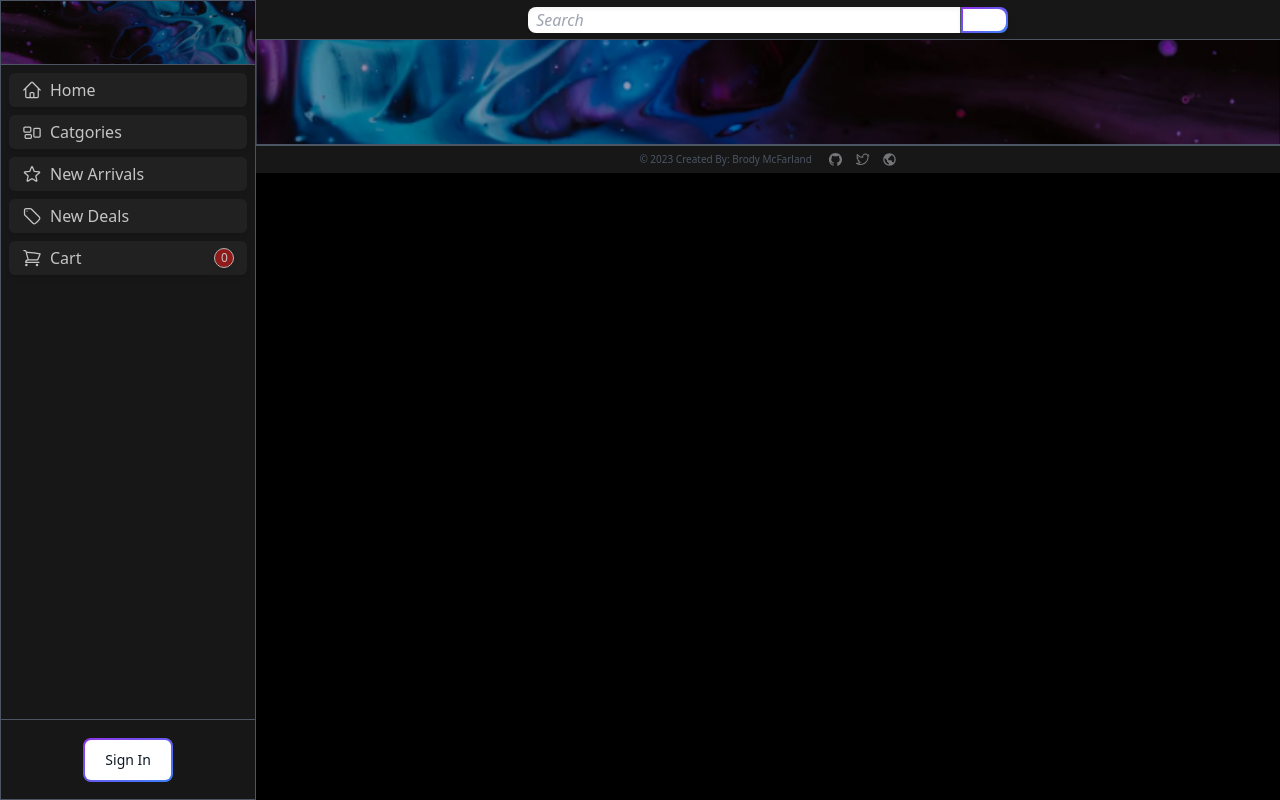
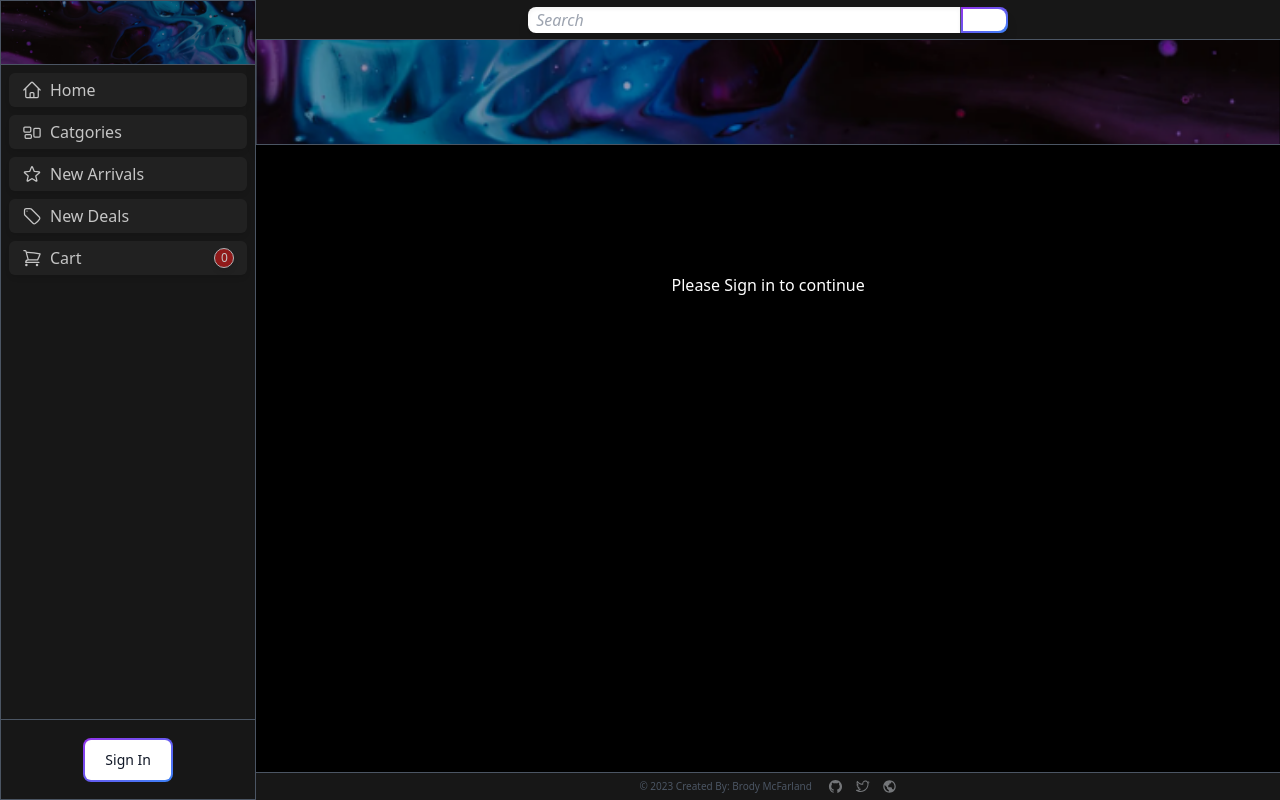
Before and after one commit to brodyamcfarland/shopping-web-app, a Next.js app: page /checkout in a window 1280 px wide. Built offline with nearby package versions, Linux system fonts and the light colour scheme; no server answers.

Commit message:
Working on routes

```diff
--- a/components/CheckoutButton.tsx
+++ b/components/CheckoutButton.tsx
@@ -1,10 +1,27 @@
+import { useSession } from "next-auth/react";
+import Link from "next/link";
+
 const CheckoutButton = () => {
+     const { data: session } = useSession();
      return (
-          <button className="mx-auto my-4 flex items-center justify-center p-0.5 overflow-hidden text-sm font-mediums text-gray-900 rounded-lg group bg-gradient-to-br from-red-600/50 to-purple-500/50 group-hover:from-red-600 group-hover:to-purple-500 hover:text-white dark:text-white focus:ring-4 focus:outline-none focus:ring-purple-300 dark:focus:ring-purple-800">
-               <span className="px-5 py-2.5 transition-all ease-in duration-75 bg-white dark:bg-gray-900 rounded-md group-hover:bg-opacity-0">
-                    Checkout
-               </span>
-          </button>
+          <>
+               {session ? (
+                    <Link
+                         href="/checkout"
+                         className="mx-auto my-4 flex items-center justify-center p-0.5 overflow-hidden text-sm font-mediums text-gray-900 rounded-lg group bg-gradient-to-br from-red-600/50 to-purple-500/50 group-hover:from-red-600 group-hover:to-purple-500 hover:text-white dark:text-white focus:outline-none focus:ring-purple-300 dark:focus:ring-purple-800"
+                    >
+                         <span className="px-5 py-2.5 transition-all ease-in duration-75 bg-white dark:bg-gray-900 rounded-md group-hover:bg-opacity-0">
+                              Checkout
+                         </span>
+                    </Link>
+               ) : (
+                    <p className="mx-auto my-4 flex items-center justify-center p-0.5 overflow-hidden text-sm font-mediums text-gray-900 rounded-lg group bg-gradient-to-br from-red-600/50 to-gray-500/50 group-hover:from-red-600 group-hover:to-gray-500 hover:text-white dark:text-white focus:outline-none focus:ring-purple-300 dark:focus:ring-purple-800">
+                         <span className="px-5 py-2.5 transition-all ease-in duration-75 bg-white dark:bg-gray-900 rounded-md group-hover:bg-opacity-0">
+                              Sign in to Checkout
+                         </span>
+                    </p>
+               )}
+          </>
      );
 };
 
--- a/components/SearchBar.tsx
+++ b/components/SearchBar.tsx
@@ -37,7 +37,7 @@ const SearchBar = () => {
                     </button>
                </form>
                <div className="md:hidden px-2 flex gap-3 ml-auto items-center">
-                    <Link href="/" className="relative">
+                    <Link href="/cart" className="relative">
                          <ShoppingCartIcon className="h-7 w-7 hover:text-gray-400 duartion-300" />
                          <span className="absolute top-0 -right-1 h-4 w-4 bg-red-700 rounded-full flex items-center justify-center text-[10px] border shadow-md">
                               {cartCount}
@@ -45,10 +45,10 @@ const SearchBar = () => {
                     </Link>
                     {session && (
                          <>
-                              <Link href="/">
+                              <Link href="/orders">
                                    <NewspaperIcon className="h-7 w-7 hover:text-gray-400 duartion-300" />
                               </Link>
-                              <Link href="/">
+                              <Link href="/settings">
                                    <CogIcon className="h-7 w-7 hover:text-gray-400 duartion-300" />
                               </Link>
                          </>
--- a/pages/checkout.tsx
+++ b/pages/checkout.tsx
@@ -1,13 +1,30 @@
 import Head from "next/head";
 import Layout from "../components/Layout";
+import { useSession } from "next-auth/react";
+import { useRouter } from "next/router";
 
 const Checkout = () => {
+     const { data: session } = useSession();
+
      return (
           <Layout>
                <Head>
                     <title>Shopping: Checkout</title>
                     <link rel="icon" href="/favicon.ico" />
                </Head>
+               <div className="flex-1">
+                    {!session ? (
+                         <div className="flex items-center justify-center">
+                              <span className="pt-32">
+                                   Please Sign in to continue
+                              </span>
+                         </div>
+                    ) : (
+                         <div className="flex items-center justify-center">
+                              <span className="pt-32">Checkout</span>
+                         </div>
+                    )}
+               </div>
           </Layout>
      );
 };
```
